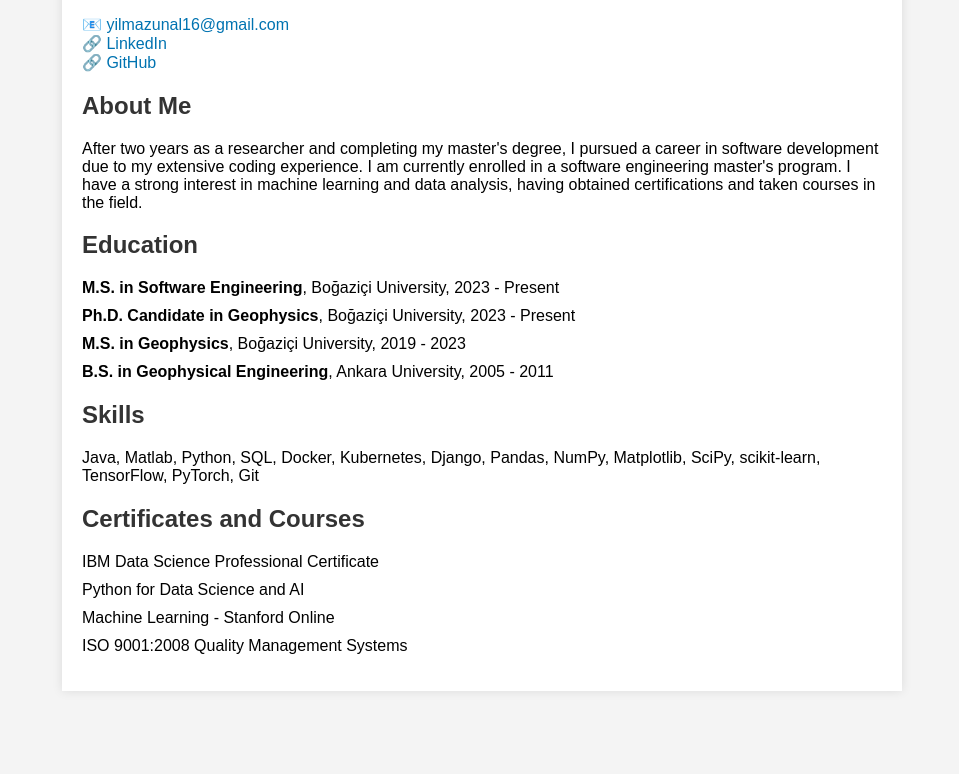
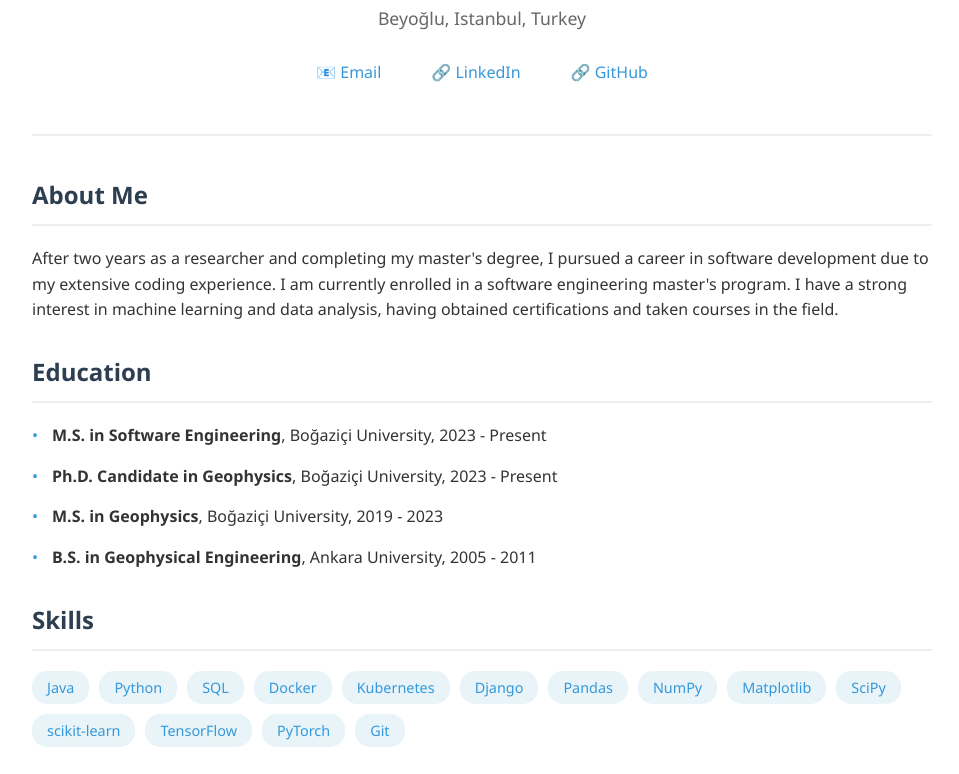
Before and after one commit to ylmzunal/ylmzunal.github.io, a plain HTML site: page index.html in a window 1280 px wide. Shown: the part 225-999 px from the top of the page, without its empty margins (158-1117 px from the left). Before the commit the page ends 936 px from the top, so only its background shows below. Drawn offline with Linux system fonts and the light colour scheme.

Commit message:
Update index.html

```diff
--- a/index.html
+++ b/index.html
@@ -5,51 +5,178 @@
     <meta name="viewport" content="width=device-width, initial-scale=1.0">
     <title>Yılmaz Ünal - Software Developer</title>
     <style>
+        :root {
+            --primary-color: #2c3e50;
+            --secondary-color: #3498db;
+            --background-color: #f8f9fa;
+            --text-color: #333;
+        }
+
         body {
-            font-family: Arial, sans-serif;
+            font-family: 'Segoe UI', Tahoma, Geneva, Verdana, sans-serif;
             margin: 0;
-            padding: 20px;
-            background-color: #f4f4f4;
+            padding: 0;
+            background-color: var(--background-color);
+            color: var(--text-color);
+            line-height: 1.6;
         }
+
         .container {
-            max-width: 800px;
-            margin: auto;
+            max-width: 900px;
+            margin: 40px auto;
             background: white;
-            padding: 20px;
-            box-shadow: 0 0 10px rgba(0, 0, 0, 0.1);
+            padding: 40px;
+            box-shadow: 0 2px 15px rgba(0, 0, 0, 0.1);
+            border-radius: 10px;
         }
-        h1, h2 {
-            color: #333;
+
+        header {
+            text-align: center;
+            margin-bottom: 40px;
+            padding-bottom: 20px;
+            border-bottom: 2px solid #eee;
         }
+
+        h1 {
+            color: var(--primary-color);
+            font-size: 2.5em;
+            margin-bottom: 10px;
+        }
+
+        h2 {
+            color: var(--primary-color);
+            margin-top: 30px;
+            padding-bottom: 10px;
+            border-bottom: 2px solid #eee;
+        }
+
+        .title {
+            color: var(--secondary-color);
+            font-size: 1.2em;
+            margin: 5px 0;
+        }
+
+        .location {
+            color: #666;
+            font-size: 1.1em;
+        }
+
         ul {
             list-style-type: none;
             padding: 0;
         }
+
         li {
-            margin-bottom: 10px;
+            margin-bottom: 15px;
+            padding-left: 20px;
+            position: relative;
         }
+
+        li::before {
+            content: "•";
+            color: var(--secondary-color);
+            position: absolute;
+            left: 0;
+        }
+
+        .contact {
+            display: flex;
+            justify-content: center;
+            gap: 20px;
+            margin: 20px 0;
+        }
+
         .contact a {
             text-decoration: none;
-            color: #0073b1;
+            color: var(--secondary-color);
+            padding: 8px 15px;
+            border-radius: 5px;
+            transition: all 0.3s ease;
+        }
+
+        .contact a:hover {
+            background-color: var(--secondary-color);
+            color: white;
+        }
+
+        .skills-container {
+            display: flex;
+            flex-wrap: wrap;
+            gap: 10px;
+            margin-top: 15px;
+        }
+
+        .skill-tag {
+            background-color: #e8f4f8;
+            color: var(--secondary-color);
+            padding: 5px 15px;
+            border-radius: 15px;
+            font-size: 0.9em;
+        }
+
+        .articles {
+            margin-top: 30px;
+        }
+
+        .article-card {
+            background-color: #fff;
+            padding: 20px;
+            margin-bottom: 20px;
+            border-radius: 8px;
+            border: 1px solid #eee;
+            transition: transform 0.2s ease;
+        }
+
+        .article-card:hover {
+            transform: translateY(-3px);
+            box-shadow: 0 4px 10px rgba(0, 0, 0, 0.1);
+        }
+
+        .article-title {
+            color: var(--primary-color);
+            margin: 0 0 10px 0;
+        }
+
+        .article-date {
+            color: #666;
+            font-size: 0.9em;
+        }
+
+        .article-preview {
+            margin: 10px 0;
+        }
+
+        .read-more {
+            color: var(--secondary-color);
+            text-decoration: none;
+            font-weight: 500;
+        }
+
+        .read-more:hover {
+            text-decoration: underline;
         }
     </style>
 </head>
 <body>
     <div class="container">
+        <header>
             <h1>Yılmaz Ünal</h1>
-        <p><strong>Software Developer</strong></p>
-        <p>Beyoğlu, Istanbul, Turkey</p>
+            <p class="title">Software Developer</p>
+            <p class="location">Beyoğlu, Istanbul, Turkey</p>
 
-        <h2>Contact</h2>
-        <p class="contact">
-            📧 <a href="mailto:yilmazunal16@gmail.com">yilmazunal16@gmail.com</a><br>
-            🔗 <a href="https://www.linkedin.com/in/ylmzunal" target="_blank">LinkedIn</a><br>
-            🔗 <a href="https://github.com/ylmzunal" target="_blank">GitHub</a>
-        </p>
+            <div class="contact">
+                <a href="mailto:yilmazunal16@gmail.com">📧 Email</a>
+                <a href="https://www.linkedin.com/in/ylmzunal" target="_blank">🔗 LinkedIn</a>
+                <a href="https://github.com/ylmzunal" target="_blank">🔗 GitHub</a>
+            </div>
+        </header>
 
+        <section>
             <h2>About Me</h2>
             <p>After two years as a researcher and completing my master's degree, I pursued a career in software development due to my extensive coding experience. I am currently enrolled in a software engineering master's program. I have a strong interest in machine learning and data analysis, having obtained certifications and taken courses in the field.</p>
+        </section>
 
+        <section>
             <h2>Education</h2>
             <ul>
                 <li><strong>M.S. in Software Engineering</strong>, Boğaziçi University, 2023 - Present</li>
@@ -57,11 +184,29 @@
                 <li><strong>M.S. in Geophysics</strong>, Boğaziçi University, 2019 - 2023</li>
                 <li><strong>B.S. in Geophysical Engineering</strong>, Ankara University, 2005 - 2011</li>
             </ul>
+        </section>
 
+        <section>
+            <h2>Skills</h2>
+            <div class="skills-container">
+                <span class="skill-tag">Java</span>
+                <span class="skill-tag">Python</span>
+                <span class="skill-tag">SQL</span>
+                <span class="skill-tag">Docker</span>
+                <span class="skill-tag">Kubernetes</span>
+                <span class="skill-tag">Django</span>
+                <span class="skill-tag">Pandas</span>
+                <span class="skill-tag">NumPy</span>
+                <span class="skill-tag">Matplotlib</span>
+                <span class="skill-tag">SciPy</span>
+                <span class="skill-tag">scikit-learn</span>
+                <span class="skill-tag">TensorFlow</span>
+                <span class="skill-tag">PyTorch</span>
+                <span class="skill-tag">Git</span>
+            </div>
+        </section>
 
-        <h2>Skills</h2>
-        <p>Java, Matlab, Python, SQL, Docker, Kubernetes, Django, Pandas, NumPy, Matplotlib, SciPy, scikit-learn, TensorFlow, PyTorch, Git</p>
-
+        <section>
             <h2>Certificates and Courses</h2>
             <ul>
                 <li>IBM Data Science Professional Certificate</li>
@@ -69,5 +214,31 @@
                 <li>Machine Learning - Stanford Online</li>
                 <li>ISO 9001:2008 Quality Management Systems</li>
             </ul>
+        </section>
+
+        <section class="articles">
+            <h2>Recent Articles</h2>
+            <div class="article-card">
+                <h3 class="article-title">Machine Learning in Geophysical Applications</h3>
+                <span class="article-date">March 15, 2024</span>
+                <p class="article-preview">Exploring the intersection of machine learning techniques with geophysical data analysis, focusing on practical applications in seismic interpretation.</p>
+                <a href="#" class="read-more">Read More →</a>
+            </div>
+
+            <div class="article-card">
+                <h3 class="article-title">Docker and Kubernetes: A Practical Guide</h3>
+                <span class="article-date">February 28, 2024</span>
+                <p class="article-preview">A comprehensive guide to containerization and orchestration, based on real-world experience and best practices.</p>
+                <a href="#" class="read-more">Read More →</a>
+            </div>
+
+            <div class="article-card">
+                <h3 class="article-title">From Geophysics to Software Engineering</h3>
+                <span class="article-date">January 20, 2024</span>
+                <p class="article-preview">My personal journey transitioning from geophysics research to software development, including challenges and lessons learned.</p>
+                <a href="#" class="read-more">Read More →</a>
+            </div>
+        </section>
+    </div>
 </body>
 </html>
```
Lines whose indentation alone changed are shown as unchanged.
